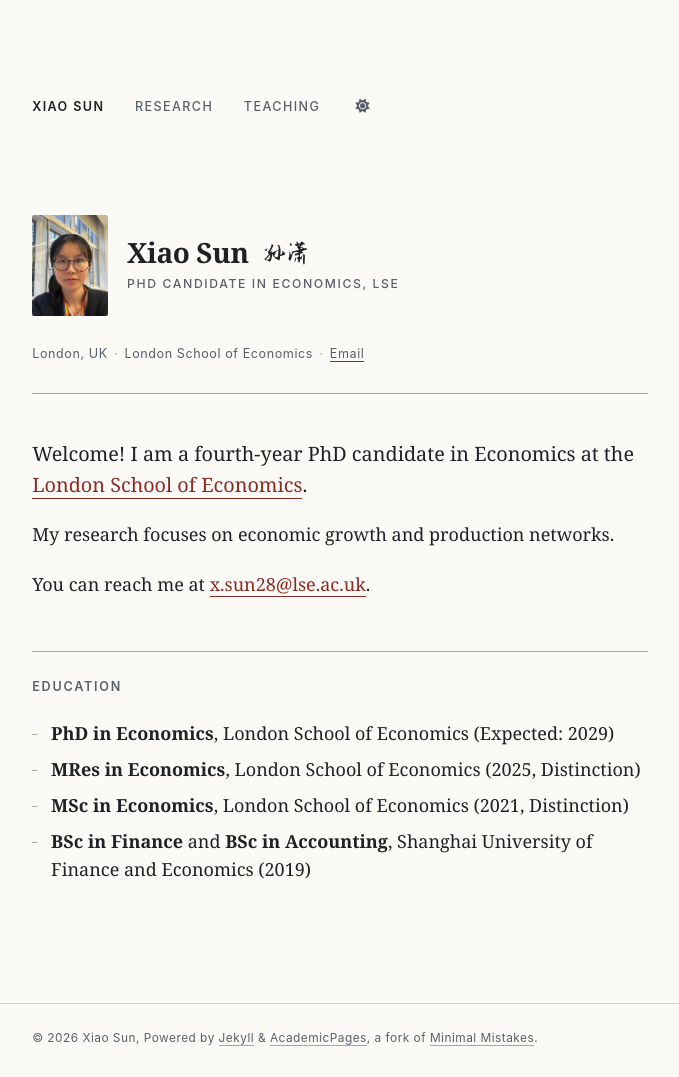
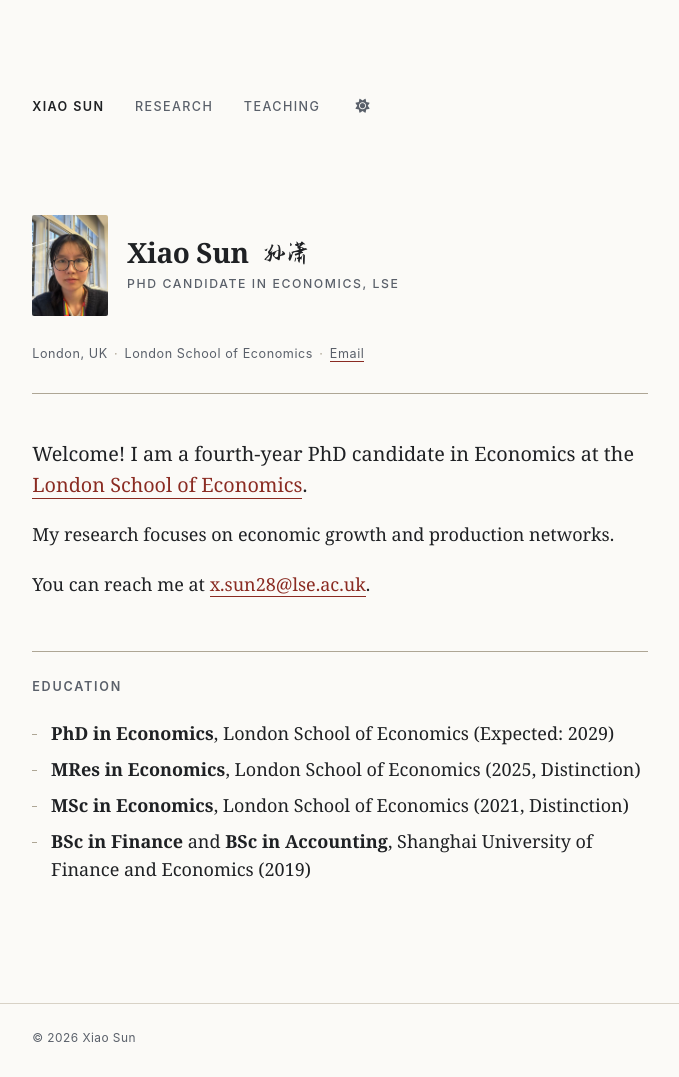
Before and after one commit to xiaosunmacroeconomics/xiaosunmacroeconomics.github.io, a Jekyll site: the page built from _pages/about.md, in a window 1280 px wide. Shown: the whole page, without its empty margins (300-979 px from the left). Built offline with Jekyll 4.4.1, drawn with Linux system fonts in a browser that asks for light colours; a script bundle is joined from its source files by our own code; library files that are not in the unit come from our copies.

Commit message:
Drop the "Powered by" credit from the footer
Keep only the copyright line. The theme's MIT licence is preserved in
LICENSE, which is what it requires; a visible credit is optional.

Co-Authored-By: Claude Fable 5.1 <noreply@anthropic.com>
Claude-Session: https://claude.ai/code/session_01Pk2EbyuVb8oasuDnh81kGA

```diff
--- a/_includes/footer.html
+++ b/_includes/footer.html
@@ -20,5 +20,5 @@
 {% endif %}
 
 <div class="page__footer-copyright">
-  &copy; {{ site.time | date: '%Y' }} {{ site.name | default: site.title }}, {{ site.data.ui-text[site.locale].powered_by | default: "Powered by" }} <a href="https://jekyllrb.com" rel="nofollow">Jekyll</a> &amp; <a href="https://github.com/academicpages/academicpages.github.io">AcademicPages</a>, a fork of <a href="https://mademistakes.com/work/minimal-mistakes-jekyll-theme/" rel="nofollow">Minimal Mistakes</a>.
+  &copy; {{ site.time | date: '%Y' }} {{ site.name | default: site.title }}
 </div>
```
